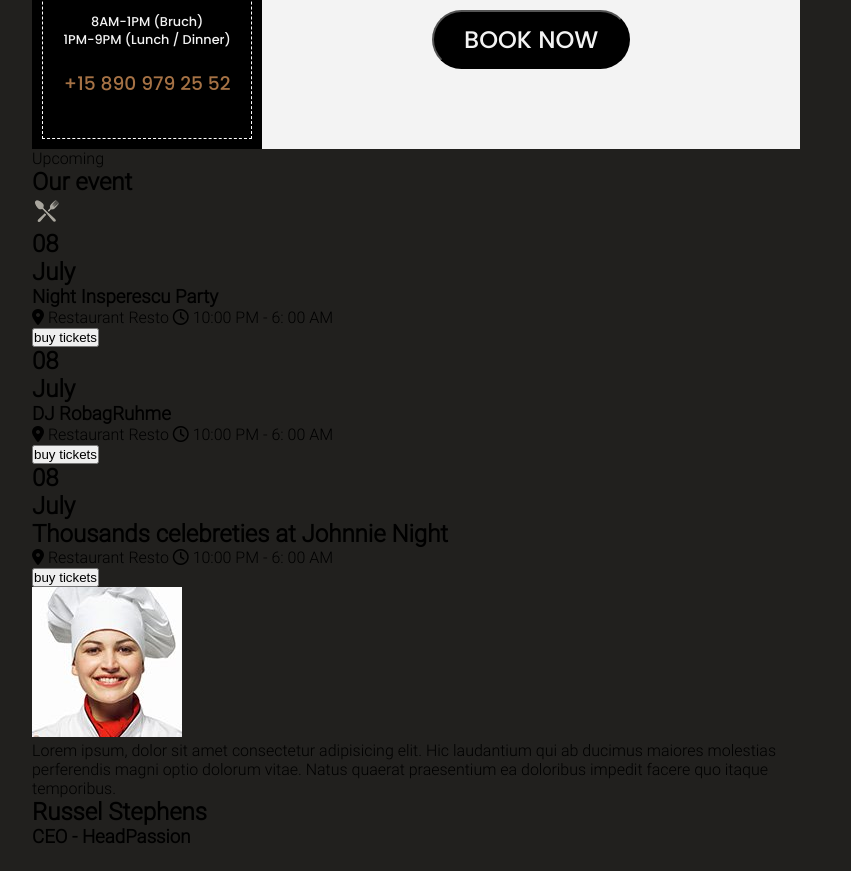
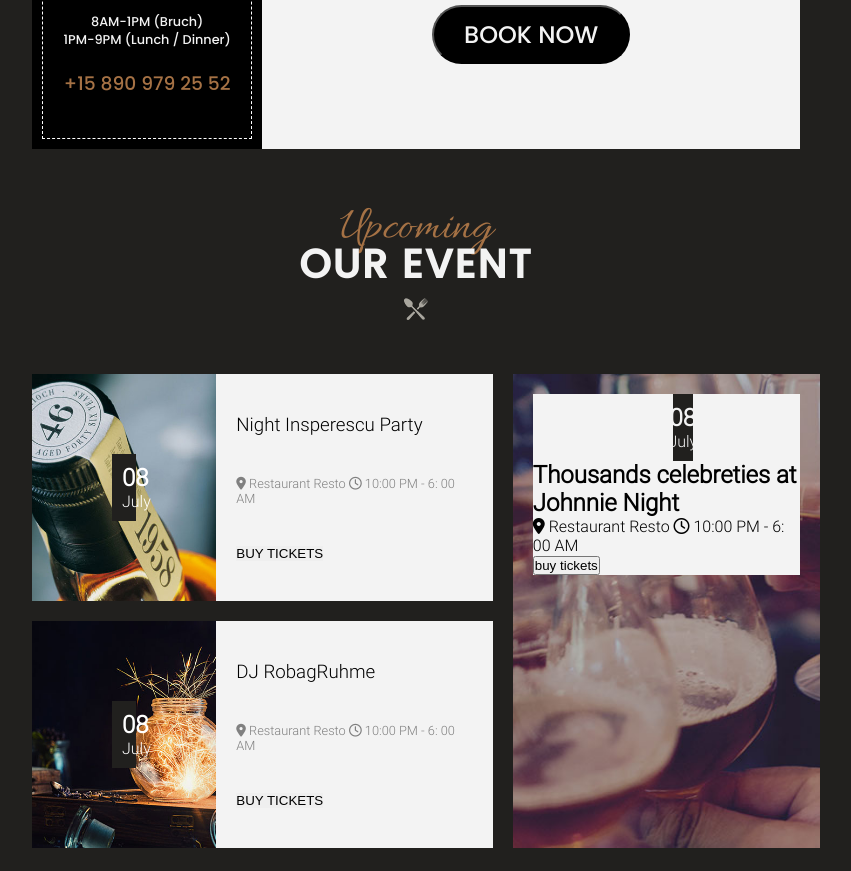
Before and after one commit to Faboulous53/restaurant-design, a plain HTML site: page index.html in a window 1280 px wide. Shown: the part 3065-3936 px from the top of the page, without its empty margins (224-1075 px from the left). Drawn offline with Linux system fonts and the light colour scheme.

Commit message:
create style section event

```diff
--- a/assets/style/layout/_section.scss
+++ b/assets/style/layout/_section.scss
@@ -175,45 +175,42 @@
                 font-size: 2rem;
                 padding: 0;
                 margin: 0;
-
             }
-            h2{
+            h2 {
                 text-transform: uppercase;
                 margin: -10px 0 20px 0;
                 font-size: 1.2rem;
                 animation: changeColor 3s infinite;
             }
             @keyframes changeColor {
-                0%{
+                0% {
                     color: white;
                 }
-                30%{
+                30% {
                     color: $orange;
                 }
-                70%{
+                70% {
                     color: $orange;
                 }
             }
-            img{
+            img {
                 margin-bottom: 20px;
             }
-            h3{
+            h3 {
                 color: $orange;
                 text-transform: uppercase;
                 font-family: $font2;
                 font-weight: 300;
                 margin-bottom: 20px;
             }
-            p{
+            p {
                 font-family: $font2;
                 font-size: 0.8rem;
                 margin-bottom: 20px;
             }
         }
 
-
-
-        .reservation-right{
+        .reservation-right {
             background: $white1;
             color: black;
             display: flex;
@@ -221,7 +218,7 @@
             flex-direction: column;
             align-items: center;
             justify-content: center;
-            gap: 50px;
+            gap: 10px;
 
             span {
                 color: $orange;
@@ -229,39 +226,41 @@
                 font-size: 2rem;
                 padding: 0;
                 margin: 0;
-
             }
-            h2{
+            h2 {
                 text-transform: uppercase;
                 margin: -10px 0 20px 0;
                 font-size: 1.2rem;
                 font-family: $font2;
-
             }
 
-            .planning{
+            .planning {
                 display: flex;
                 column-gap: 30px;
             }
 
-            .planning-left , .planning-center, .planning-right{
+            .planning-left,
+            .planning-center,
+            .planning-right {
                 display: flex;
                 flex-direction: column;
                 gap: 30px;
             }
-            input , select , option{
+            input,
+            select,
+            option {
                 border: none;
                 border-bottom: 2px solid rgba(128, 128, 128, 0.204);
                 padding: 10px 0;
                 background: $white1;
             }
 
-            button{
+            button {
                 cursor: pointer;
                 padding: 10px 30px;
                 border-radius: 1000px;
                 padding-bottom: -30px;
-                margin-bottom: 50px;
+                margin-top: 20px;
                 font-family: $font2;
                 text-transform: uppercase;
                 font-size: 1.5rem;
@@ -269,10 +268,122 @@
                 color: $white1;
                 transition: 1s ease-in-out;
 
-                    &:hover{
-                        color: black;
-                        background: white;
-                    }
+                &:hover {
+                    color: black;
+                    background: white;
+                }
+            }
+        }
+    }
+
+    .event {
+        display: flex;
+        flex-direction: column;
+        justify-content: center;
+        align-items: center;
+
+
+        .event-top {
+            margin: 50px;
+            display: flex;
+            flex-direction: column;
+            justify-content: center;
+            align-items: center;
+
+
+            span{
+                color: $orange;
+                font-family: $font1;
+                font-size: 3rem;
+            }
+            h2{
+                color: $white1;
+                font-family: $font2;
+                font-size: 2.5rem;
+                text-transform: uppercase;
+                letter-spacing: 2px;
+                margin-top: -25px;
+            }
+        }
+        .event-back{
+            display: grid;
+            grid-template-columns: 60% 40%;
+            grid-template-rows: 1fr 1fr ;
+            grid-template-areas:
+            "1 3"
+            "2 3";
+            column-gap: 20px;
+        }
+
+        .card-event{
+            display: grid;
+            grid-template-columns: 40% 60%;
+            margin-bottom: 20px;
+        }
+
+        .part-left-1{
+            background: url(../img/event-01.jpg) center/cover;
+
+
+        }
+
+        .date{
+            padding: 10px;
+            text-align: center;
+            background: $black1;
+            margin: 80px;
+            color: white;
+
+        }
+
+        .part-left-2{
+            background: url(../img/event-02.jpg) center/cover;
+        }
+    }
+
+    .part-right{
+        background: $white1;
+        display: flex;
+        flex-direction: column;
+        justify-content: center;
+        align-items: flex-start;
+        gap: 40px;
+        padding: 20px;
+
+        h3{
+            font-family: $font3;
+            font-weight:100;
+        }
+
+        p{
+            color: gray;
+            font-size: 0.8rem;
+        }
+
+        .buy{
+            border: none;
+            text-transform: uppercase;
+            cursor: pointer;
+        }
+    }
+
+    .event-back-right{
+        background: url(../img/event-03.jpg) center/cover;
+        margin-bottom: 20px;
+
+        .event-center{
+            margin: 20px;
+            background: $white1;
+
+            .date-right{
+                display: flex;
+                flex-direction: column;
+                align-items: center;
+                background: $black1;
+                margin: 0 140px;
+                padding: 10px 10px;
+                color: $white1;
+                text-align: center;
             }
         }
     }
--- a/index.html
+++ b/index.html
@@ -231,9 +231,12 @@
                 <div class="event-back">
                     <div class="event-back-left">
                         <div class="event-back-left">
-                            <div class="card-event">
-                                <div class="part-left">
-                                    <h2>08<br />July</h2>
+                            <div class="card-event" id="1">
+                                <div class="part-left-1">
+                                    <div class="date">
+                                        <h2>08</h2>
+                                        <p>July</p>
+                                    </div>
                                 </div>
                                 <div class="part-right">
                                     <h3>Night Insperescu Party</h3>
@@ -246,9 +249,12 @@
                                     <button class="buy">buy tickets</button>
                                 </div>
                             </div>
-                            <div class="card-event">
-                                <div class="part-left">
-                                    <h2>08<br />July</h2>
+                            <div class="card-event" id="2">
+                                <div class="part-left-2">
+                                    <div class="date">
+                                        <h2>08</h2>
+                                        <p>July</p>
+                                    </div>
                                 </div>
                                 <div class="part-right">
                                     <h3>DJ RobagRuhme</h3>
@@ -264,10 +270,11 @@
                         </div>
                     </div>
 
-                    <div class="event-back-right">
+                    <div class="event-back-right" id="3">
                         <div class="event-center">
                             <div class="date-right">
-                                <h2>08<br />July</h2>
+                                <h2>08</h2>
+                                <p>July</p>
                             </div>
                             <div class="event-description-right">
                                 <h2>Thousands celebreties at Johnnie Night</h2>
```
Also changed, not shown: assets/style/index.css, 1 other file.
